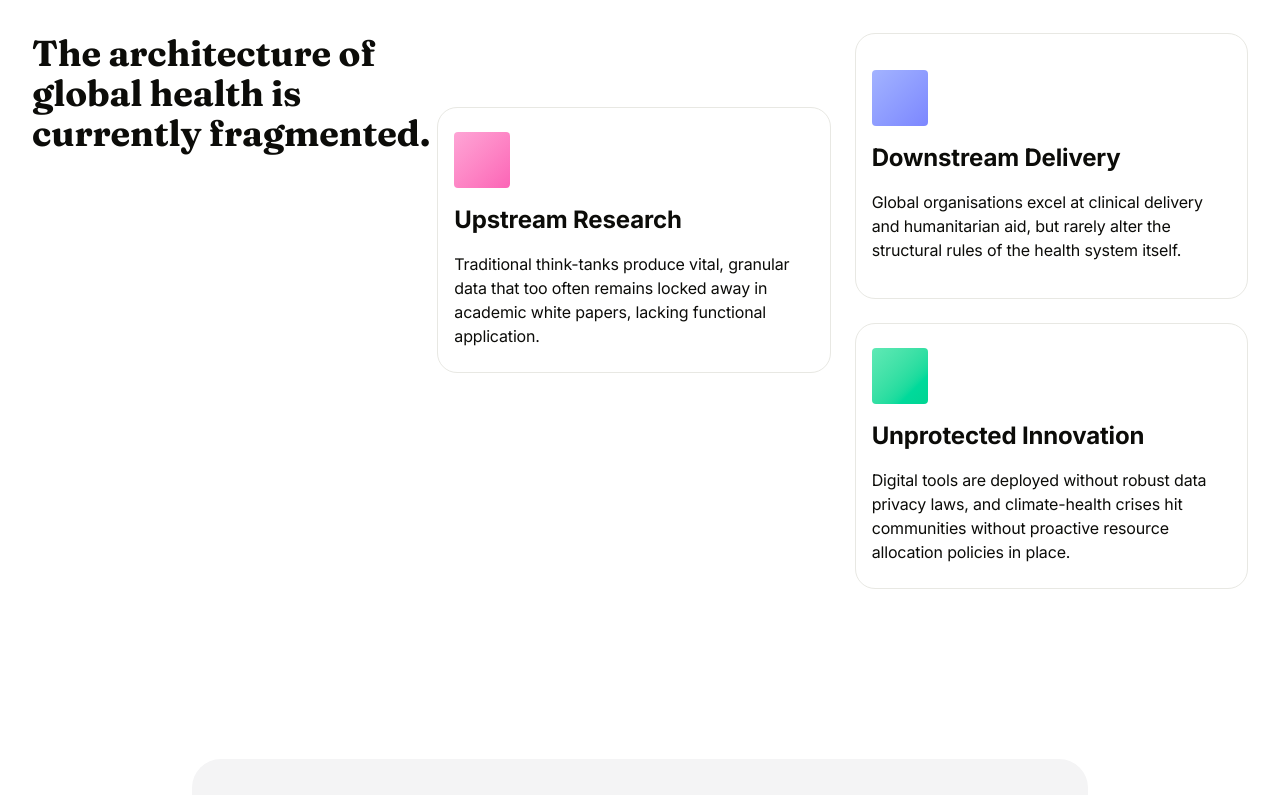
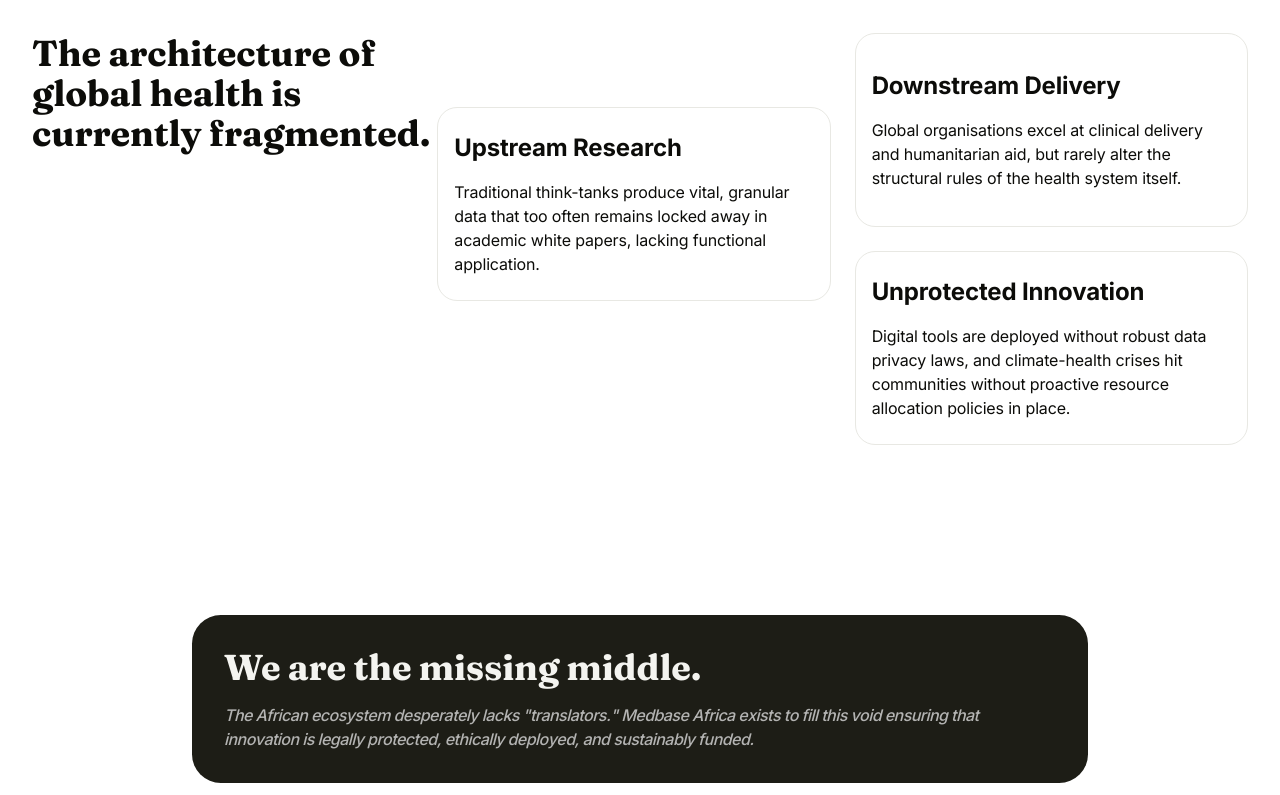
Before and after one commit to dbugshe2/medbase, a Next.js app: page / in a window 1280 px wide. Shown: the part 1600-2395 px from the top of the page. Built offline with nearby package versions, Linux system fonts and the light colour scheme.

Commit message:
fix: add favicon

```diff
--- a/components/logo.tsx
+++ b/components/logo.tsx
@@ -1,17 +1,22 @@
+'use client';
 import { cn } from '@/utils/shared-utils';
+import { useTheme } from 'next-themes';
 import Image, { ImageProps } from 'next/image';
 
 export const Logo = ({
   className,
   ...props
 }: { className: string } & Omit<ImageProps, 'src' | 'alt'>) => {
+  const { theme } = useTheme();
   return (
     <Image
       alt="mebase africa logo"
       width={32}
       height={32}
       className={cn('', className)}
-      src="/medbase_light_logo.png"
+      src={
+        theme === 'dark' ? '/medbase_dark_logo.png' : '/medbase_light_logo.png'
+      }
       {...props}
     />
   );
--- a/sections/header.tsx
+++ b/sections/header.tsx
@@ -1,26 +1,25 @@
-import { DesktopNav } from "@/components/desktop-nav";
-import { Logo } from "@/components/logo";
-import { MobileNav } from "@/components/mobile-nav";
-import Link from "next/link";
-
+import { DesktopNav } from '@/components/desktop-nav';
+import { Logo } from '@/components/logo';
+import { MobileNav } from '@/components/mobile-nav';
+import Link from 'next/link';
 
 export function Header() {
   return (
-        <header
-        className="flex justify-center z-50 w-full border-b border-border bg-background/50 px-8"
-
-      >
+    <header className="flex justify-center z-50 w-full border-b border-border bg-background/50 px-8">
       <div className="container flex h-16 justify-between items-center gap-4">
         <Link className="flex-grow-[1] inline-flex items-center gap-1" href="/">
           <div className="size-6">
             <Logo className="size-full" />
           </div>
-            <span className="inline-block text-lg font-bold">Medbase </span>Africa
+          <span className="inline-block dark:text-lime-500 text-lg font-bold">
+            Medbase{' '}
+          </span>
+          Africa
         </Link>
 
         <DesktopNav />
         <MobileNav />
       </div>
     </header>
-    )
+  );
 }
--- a/sections/values.tsx
+++ b/sections/values.tsx
@@ -69,11 +69,11 @@
                 variants={variants}
                 transition={{ duration: 0.3, ease: 'easeOut' }}
               >
-                <div
+                {/*<div
                   className={`size-14 flex items-center justify-center -bg-linear-45 rounded ${value.iconBg}`}
                 >
-                  {/*<value.icon className="size-8 text-muted" />*/}
-                </div>
+                  <value.icon className="size-8 text-muted" />
+                </div>*/}
 
                 <div className="space-y-2">
                   <h3 className="text-2xl font-bold">{value.title}</h3>
--- a/sections/who.tsx
+++ b/sections/who.tsx
@@ -3,20 +3,20 @@
 export function Who() {
   return (
     <section className="p-8 place-content-center bg-background">
-      <div className="flex flex-col p-8 space-y-4 rounded-2xl bg-secondary mx-auto max-w-4xl">
+      <div className="flex flex-col p-8 space-y-4 rounded-2xl bg-accent-foreground mx-auto max-w-4xl">
         <div className="flex space-x-2 items-center">
           {/*<span className="min-h-4 min-w-4 h-4 w-4" />*/}
-          <h4 className="text-4xl font-serif font-bold text-secondary-foreground">
+          <h4 className="text-4xl font-serif font-bold text-accent">
             We are the missing middle.
           </h4>
         </div>
         <TextStaggerInview
           animation="bottom"
           staggerValue={0.01}
-          className="font-medium tracking-tight text-secondary-foreground/70 italic"
+          className="font-medium tracking-tight text-secondary/70 italic"
         >
           The African ecosystem desperately lacks "translators." Medbase Africa
-          exists to fill this void  ensuring that innovation is legally
+          exists to fill this void ensuring that innovation is legally
           protected, ethically deployed, and sustainably funded.
         </TextStaggerInview>
       </div>
```
Also changed, not shown: public/medbase_dark_logo.png (added), 1 other file (tests, documents, lock files or other folders). Lines whose indentation alone changed are shown as unchanged.
